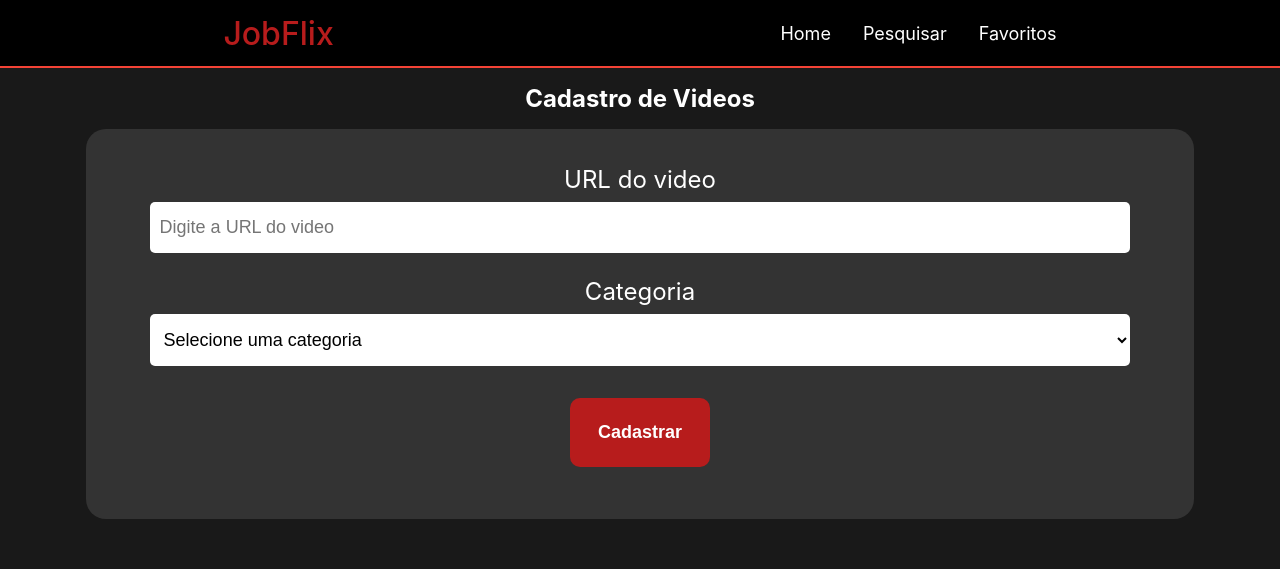
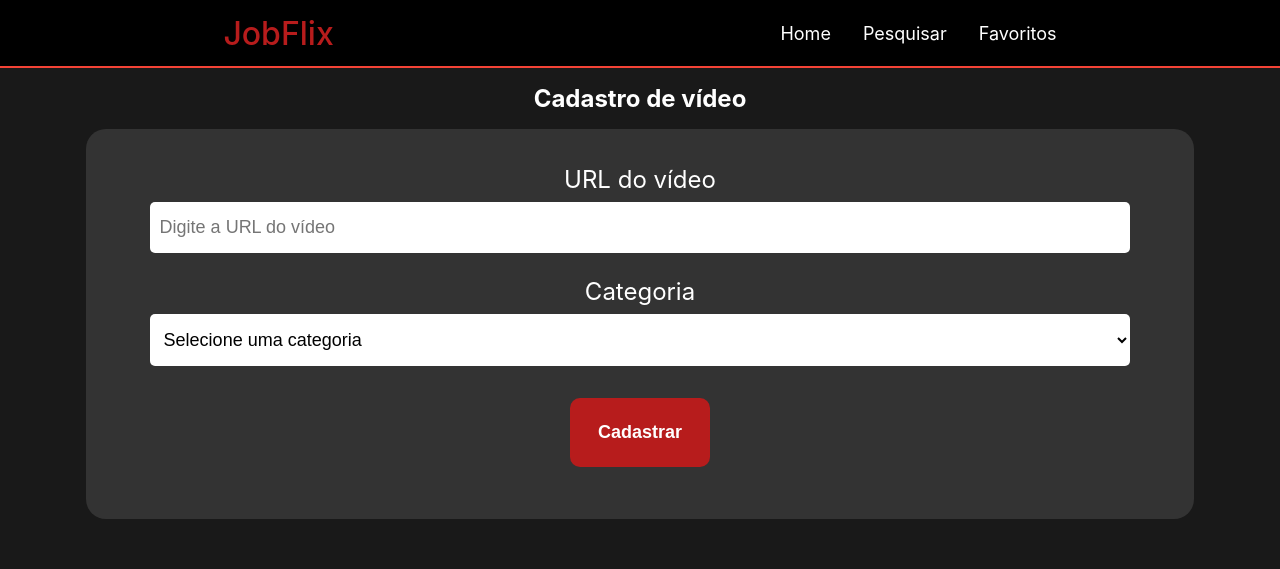
Before and after one commit to jjobJunior/Movies_React_JS, a React (Create React App) app: page /cadastre in a window 1280 px wide. Shown: the top 569 px of the page. Built offline with nearby package versions, Linux system fonts and the light colour scheme.

Commit message:
Receive form data, process and validate form

```diff
--- a/src/components/Form/index.js
+++ b/src/components/Form/index.js
@@ -1,33 +1,90 @@
 import styles from "./Form.module.css";
 import { categories } from "../Category";
+import { useState } from "react";
 
 function Form() {
+  const [url, setUrl] = useState("");
+  const [category, setCategory] = useState("");
+  const [videos, setVideos] = useState([]);
+  const [errors, setErrors] = useState("");
+
+  function valideUrl(url) {
+    const regex =
+      /^(?:https?:\/\/)?(?:www\.)?(?:youtube\.com\/(?:embed\/|watch\?v=)|youtu\.be\/)([a-zA-Z0-9\-_]+)$/;
+
+    if (!regex.test(url) || url.length < 43) {
+      setErrors("ERRO: URL inválida!");
+      return false;
+    } else {
+      return url.substring(32, 43); // id do video
+    }
+  }
+
+  function onSave(e) {
+    e.preventDefault();
+    console.log(url, category);
+
+    // validar category
+    if (!category || category === "-") {
+      console.log("Escolha uma categoria");
+      setErrors("ERRO: Escolha uma categoria!");
+      return;
+    } else {
+      setErrors("");
+    }
+
+    // validar url
+    const urlVideo = valideUrl(url);
+    if (urlVideo && category) {
+      // guardar a url e a category
+      const newVideo = { url, category };
+      setVideos([...videos, newVideo]);
+      localStorage.setItem("videos", JSON.stringify([...videos, newVideo]));
+      // limpar o form
+      setUrl("");
+      setCategory("");
+    } else {
+      setErrors("ERRO: URL inválida!");
+    }
+  }
+
   return (
     <section className={styles.container}>
-      <h2>
-        <strong>Cadastro de Videos</strong>
-      </h2>
-      <form>
+      <h2>Cadastro de vídeo</h2>
+      <form onSubmit={onSave}>
         <div>
-          <label>URL do video</label>
+          <label>URL do vídeo</label>
           <input
             type="text"
-            placeholder="Digite a URL do video"
+            placeholder="Digite a URL do vídeo"
             required="required"
+            value={url}
+            onChange={(e) => setUrl(e.target.value)}
+            minLength="43"
+            maxLength="43"
           />
         </div>
         <div>
           <label>Categoria</label>
-          <select>
+          <select
+            required="required"
+            value={category}
+            onChange={(e) => setCategory(e.target.value)}
+          >
             <option value="-">Selecione uma categoria</option>
             {categories.map((item) => {
-              return <option value={item}>{item}</option>;
+              return (
+                <option key={item} value={item}>
+                  {item}
+                </option>
+              );
             })}
           </select>
         </div>
         <div>
           <button>Cadastrar</button>
         </div>
+        <div>{errors && <div className={styles.error}>{errors}</div>}</div>
       </form>
     </section>
   );
```
